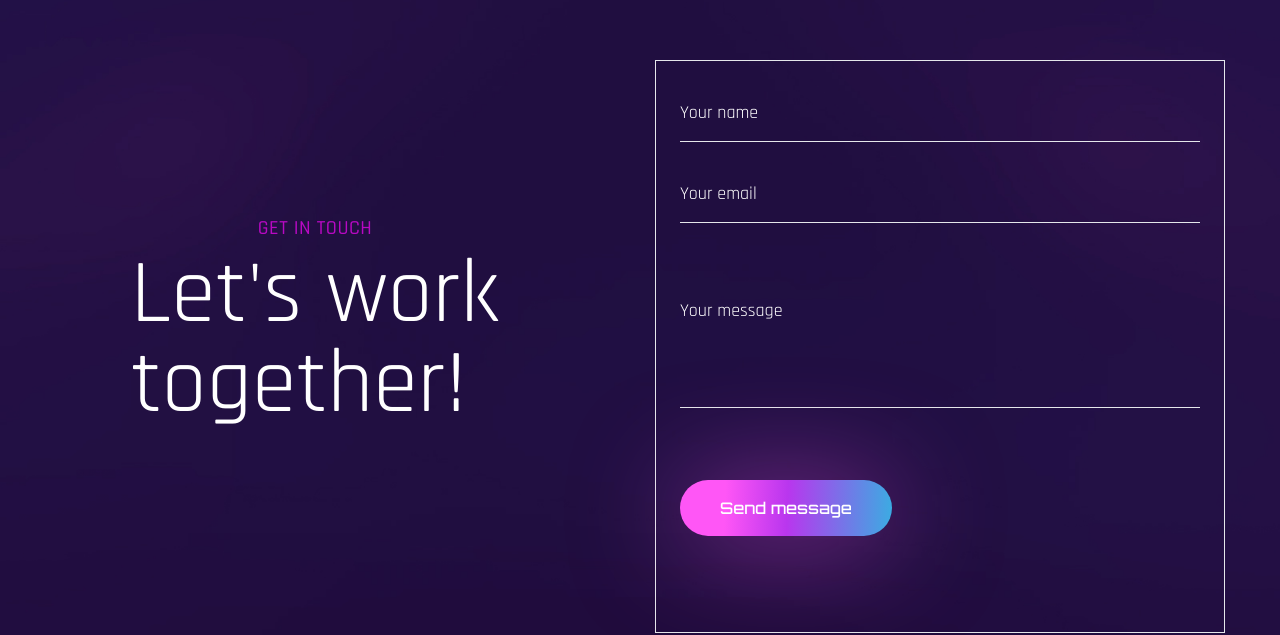
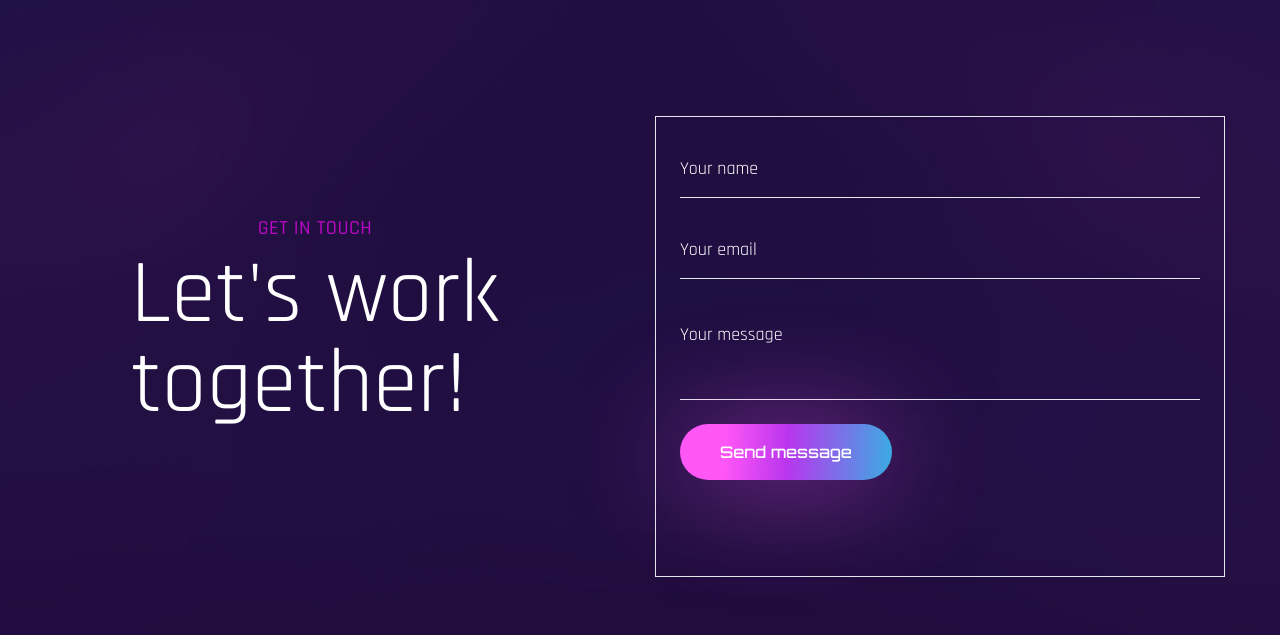
Before and after one commit to MaximusBro/Portfolio, a React (Create React App) app: page / in a window 1280 px wide. Shown: the part 3601-4236 px from the top of the page. Built offline with nearby package versions, Linux system fonts and the light colour scheme; a web font is replaced by a local one.

Commit message:
contact changes

```diff
--- a/src/components/Contact.js
+++ b/src/components/Contact.js
@@ -58,7 +58,7 @@ const Contact = () => {
       })
   }
   return (
-		<section className=' py-16 lg:section' id='contact'>
+    <section className=' mb-[10%] py-16 lg:section' id='contact'>
       <div className="container mx-auto">
         <div className='flex flex-col lg:flex-row gap-20'>
           {/* text */}
@@ -102,9 +102,9 @@ const Contact = () => {
                 name="email"
                 placeholder='Your email' />
               <ErrorMessage className=' text-red-700' name="email" component="div" />
-							<Field as="textarea" className='bg-transparent border-b py-12 outline-none w-full
+              <Field as="textarea" className='bg-transparent border-b py-4 outline-none w-full
 						placeholder:text-white focus:border-accent
-						resize-none mb-12
+						resize-none
 						transition-all'
                 name="message"
                 id="message"
```
Lines whose indentation alone changed are shown as unchanged.
